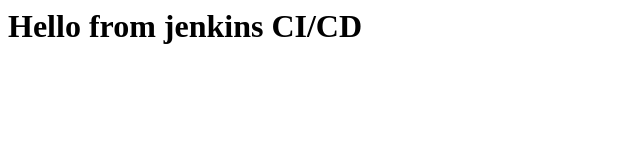
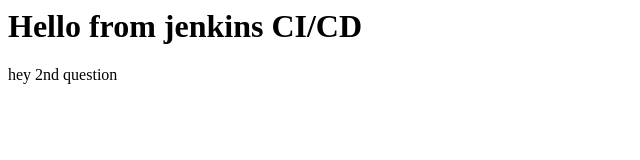
Before and after one commit to GordeYash/WebProject, a plain HTML site: page index.html in a window 1280 px wide. Shown: the whole page, without its empty margins (0-640 px from the left). Drawn offline with Linux system fonts and the light colour scheme.

Commit message:
Added p tag

```diff
--- a/index.html
+++ b/index.html
@@ -1,5 +1,6 @@
 <html>
 	<body>
 	<h1>Hello from jenkins CI/CD</h1>
+	<p>hey 2nd question</p>
 </body>
 </html>
```
